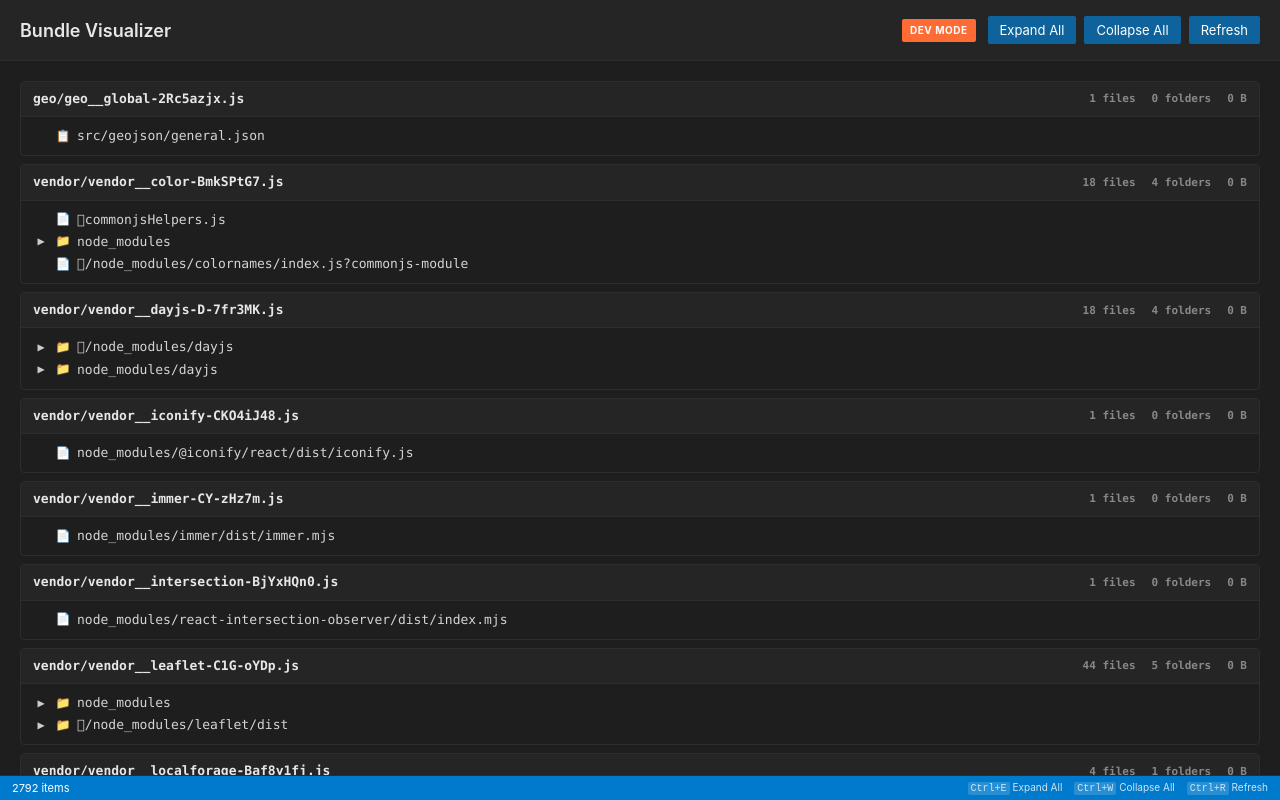
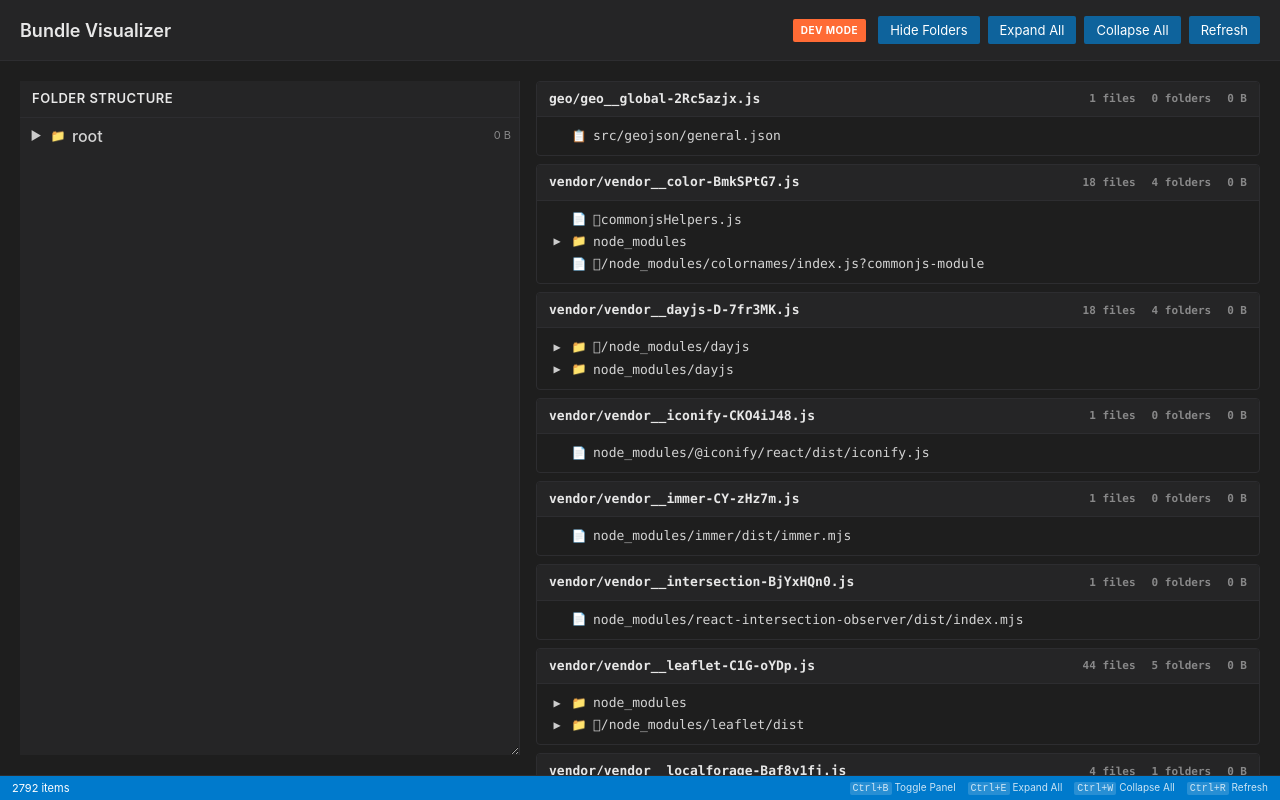
Before and after one commit to rand0mC0d3r/vs-bundle-visualizer, a React (Vite) app in the folder ui/: page / in a window 1280 px wide. Built offline with nearby package versions, Linux system fonts and the light colour scheme.

Commit message:
feat: add side panel for folder structure navigation and toggle functionality

```diff
--- a/ui/src/App.css
+++ b/ui/src/App.css
@@ -123,7 +123,7 @@
 }
 
 /* File/Folder Tree Viewer Styles */
-.tree-container {
+.tree-container:not(.with-sidebar) {
   font-family: var(--vscode-editor-font-family);
   font-size: 13px;
   line-height: 1.4;
@@ -287,3 +287,64 @@
   border-radius: 2px;
   font-family: monospace;
 }
+
+/* Layout with side panel */
+.main-layout {
+  display: flex;
+  height: 100%;
+  gap: 16px;
+}
+
+.side-panel {
+  width: 500px;
+  min-width: 250px;
+  max-width: 600px;
+  border-right: 1px solid var(--vscode-panel-border);
+  background-color: var(--vscode-sideBar-background, var(--vscode-panel-background));
+  display: flex;
+  flex-direction: column;
+}
+
+.side-panel-header {
+  padding: 8px 12px;
+  border-bottom: 1px solid var(--vscode-panel-border);
+  background-color: var(--vscode-sideBarSectionHeader-background, var(--vscode-panel-background));
+}
+
+.side-panel-header h3 {
+  margin: 0;
+  font-size: 13px;
+  font-weight: 600;
+  color: var(--vscode-sideBarSectionHeader-foreground, var(--vscode-panelTitle-activeForeground));
+  text-transform: uppercase;
+  letter-spacing: 0.5px;
+}
+
+.side-panel-content {
+  flex: 1;
+  overflow-y: auto;
+  padding: 4px;
+}
+
+.tree-container.with-sidebar {
+  flex: 1;
+}
+
+.tree-container {
+  font-family: var(--vscode-editor-font-family);
+  font-size: 13px;
+  line-height: 1.4;
+  color: var(--vscode-editor-foreground);
+  padding: 0;
+  margin: 0;
+}
+
+.folder-node {
+  margin-bottom: 2px;
+}
+
+/* Resize handle for side panel */
+.side-panel {
+  resize: horizontal;
+  overflow: auto;
+}
--- a/ui/src/App.tsx
+++ b/ui/src/App.tsx
@@ -15,6 +15,9 @@ function App() {
   const [error, setError] = useState<string | null>(null);
   const [expandedNodes, setExpandedNodes] = useState<Set<string>>(new Set());
   const [selectedNode, setSelectedNode] = useState<string | null>(null);
+  const [expandedFolders, setExpandedFolders] = useState<Set<string>>(new Set());
+  const [selectedFolder, setSelectedFolder] = useState<string | null>(null);
+  const [showSidePanel, setShowSidePanel] = useState<boolean>(true);
   const [vscodeApi] = useState(() => {
     // Use mock API in development mode, real API in VS Code
     if (isDevelopmentMode()) {
@@ -58,6 +61,10 @@ function App() {
           case 'r':
             event.preventDefault();
             vscodeApi.postMessage({ command: 'refresh' });
+            break;
+          case 'b':
+            event.preventDefault();
+            setShowSidePanel(!showSidePanel);
             break;
         }
       }
@@ -111,6 +118,117 @@ function App() {
     };
 
     return iconMap[ext] || '📄';
+  };
+
+  // Build folder structure from flat file list
+  interface FolderNode {
+    name: string;
+    path: string;
+    children: FolderNode[];
+    files: Array<{ name: string; size: number; fullPath: string }>;
+    totalSize: number;
+  }
+
+  const buildFolderStructure = (bundleData: BundleData): FolderNode => {
+    const root: FolderNode = {
+      name: 'root',
+      path: '',
+      children: [],
+      files: [],
+      totalSize: 0
+    };
+
+    const folderMap = new Map<string, FolderNode>();
+    folderMap.set('', root);
+
+    const getAllFiles = (node: any, currentPath: string = ''): Array<{ name: string; size: number; fullPath: string }> => {
+      const files: Array<{ name: string; size: number; fullPath: string }> = [];
+
+      if (node.name && !node.children) {
+        // This is a file
+        files.push({
+          name: node.name,
+          size: node.value || 0,
+          fullPath: currentPath ? `${currentPath}/${node.name}` : node.name
+        });
+      }
+
+      if (node.children) {
+        node.children.forEach((child: any) => {
+          files.push(...getAllFiles(child, currentPath ? `${currentPath}/${node.name}` : node.name));
+        });
+      }
+
+      return files;
+    };
+
+    // Extract all files from bundle data
+    const allFiles: Array<{ name: string; size: number; fullPath: string }> = [];
+    if (bundleData?.tree?.children) {
+      bundleData.tree.children.forEach(rootNode => {
+        allFiles.push(...getAllFiles(rootNode));
+      });
+    }
+
+    // Build folder structure
+    allFiles.forEach(file => {
+      const pathParts = file.fullPath.split('/');
+      const fileName = pathParts.pop() || '';
+      let currentPath = '';
+      let currentFolder = root;
+
+      // Create folder hierarchy
+      pathParts.forEach(folderName => {
+        const newPath = currentPath ? `${currentPath}/${folderName}` : folderName;
+
+        if (!folderMap.has(newPath)) {
+          const newFolder: FolderNode = {
+            name: folderName,
+            path: newPath,
+            children: [],
+            files: [],
+            totalSize: 0
+          };
+          folderMap.set(newPath, newFolder);
+          currentFolder.children.push(newFolder);
+        }
+
+        currentFolder = folderMap.get(newPath)!;
+        currentPath = newPath;
+      });
+
+      // Add file to its folder
+      currentFolder.files.push({
+        name: fileName,
+        size: file.size,
+        fullPath: file.fullPath
+      });
+    });
+
+    // Calculate total sizes
+    const calculateFolderSize = (folder: FolderNode): number => {
+      const fileSize = folder.files.reduce((sum, file) => sum + file.size, 0);
+      const childrenSize = folder.children.reduce((sum, child) => sum + calculateFolderSize(child), 0);
+      folder.totalSize = fileSize + childrenSize;
+      return folder.totalSize;
+    };
+
+    calculateFolderSize(root);
+    return root;
+  };
+
+  const toggleFolder = (folderPath: string) => {
+    const newExpanded = new Set(expandedFolders);
+    if (newExpanded.has(folderPath)) {
+      newExpanded.delete(folderPath);
+    } else {
+      newExpanded.add(folderPath);
+    }
+    setExpandedFolders(newExpanded);
+  };
+
+  const selectFolder = (folderPath: string) => {
+    setSelectedFolder(folderPath);
   };
 
   const toggleNode = (nodeId: string) => {
@@ -235,6 +353,77 @@ function App() {
     );
   };
 
+  const renderFolderTree = (folder: FolderNode, level: number = 0): JSX.Element => {
+    const isExpanded = expandedFolders.has(folder.path);
+    const isSelected = selectedFolder === folder.path;
+    const hasChildren = folder.children.length > 0 || folder.files.length > 0;
+
+    return (
+      <div key={folder.path} className="folder-node">
+        <div
+          className={`tree-item ${isSelected ? 'selected' : ''}`}
+          style={{ paddingLeft: level * 16 + 4 }}
+          onClick={() => selectFolder(folder.path)}
+        >
+          <div className="tree-item-content">
+            {hasChildren && (
+              <div
+                className={`tree-icon expandable`}
+                onClick={(e) => {
+                  e.stopPropagation();
+                  toggleFolder(folder.path);
+                }}
+                title={isExpanded ? 'Collapse' : 'Expand'}
+              >
+                {isExpanded ? '▼' : '▶'}
+              </div>
+            )}
+            {!hasChildren && <div className="tree-icon" />}
+
+            <div className="tree-icon folder">📁</div>
+
+            <div className="tree-label folder">
+              {folder.name || 'root'}
+            </div>
+
+            <div className="tree-size">
+              {formatFileSize(folder.totalSize)}
+            </div>
+          </div>
+        </div>
+
+        {isExpanded && (
+          <div className="tree-children">
+            {folder.children.map(child =>
+              renderFolderTree(child, level + 1)
+            )}
+            {folder.files.map(file => (
+              <div
+                key={file.fullPath}
+                className={`tree-item ${selectedNode === file.fullPath ? 'selected' : ''}`}
+                style={{ paddingLeft: (level + 1) * 16 + 4 }}
+                onClick={() => setSelectedNode(file.fullPath)}
+              >
+                <div className="tree-item-content">
+                  <div className="tree-icon" />
+                  <div className={`tree-icon file ${getFileExtension(file.name)}`}>
+                    {getFileIcon(file.name, false)}
+                  </div>
+                  <div className="tree-label">
+                    {file.name}
+                  </div>
+                  <div className="tree-size">
+                    {formatFileSize(file.size)}
+                  </div>
+                </div>
+              </div>
+            ))}
+          </div>
+        )}
+      </div>
+    );
+  };
+
   return (
     <div className={`app theme-${theme.kind === 1 ? 'light' : 'dark'}`}>
       <div className="header">
@@ -245,6 +434,13 @@ function App() {
           </div>
         )}
         <div style={{ display: 'flex', gap: '8px', alignItems: 'center' }}>
+          <button
+            className="refresh-button"
+            onClick={() => setShowSidePanel(!showSidePanel)}
+            title="Toggle folder panel"
+          >
+            {showSidePanel ? 'Hide Folders' : 'Show Folders'}
+          </button>
           <button
             className="refresh-button"
             onClick={expandAll}
@@ -274,7 +470,21 @@ function App() {
             <strong>Error:</strong> {error}
           </div>
         ) : bundleData?.tree?.children ? (
-          <div className="tree-container">
+          <div className="main-layout">
+            {showSidePanel && (
+              <div className="side-panel">
+                <div className="side-panel-header">
+                  <h3>Folder Structure</h3>
+                </div>
+                <div className="side-panel-content">
+                  {(() => {
+                    const folderStructure = buildFolderStructure(bundleData);
+                    return renderFolderTree(folderStructure);
+                  })()}
+                </div>
+              </div>
+            )}
+            <div className={`tree-container ${showSidePanel ? 'with-sidebar' : ''}`}>
               {bundleData.tree.children.map((rootNode: any) => {
                 const totalSize = calculateTotalSize(rootNode);
                 const counts = countFiles(rootNode);
@@ -302,6 +512,7 @@ function App() {
                 );
               })}
             </div>
+          </div>
         ) : bundleData ? (
           <div className="loading">Bundle data loaded but no tree structure found</div>
         ) : (
@@ -323,6 +534,7 @@ function App() {
           )}
         </div>
         <div className="status-shortcuts">
+          <span><span className="kbd">Ctrl+B</span> Toggle Panel</span>
           <span><span className="kbd">Ctrl+E</span> Expand All</span>
           <span><span className="kbd">Ctrl+W</span> Collapse All</span>
           <span><span className="kbd">Ctrl+R</span> Refresh</span>
```
Lines whose indentation alone changed are shown as unchanged.
